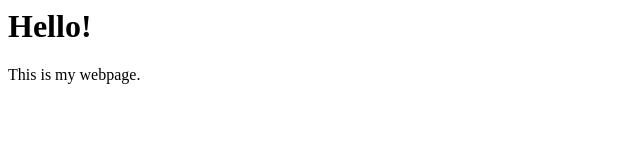
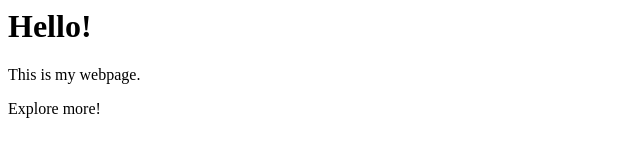
Before and after one commit to linjiamei19/linjiamei19.github.io, a plain HTML site: page index.html in a window 1280 px wide. Shown: the whole page, without its empty margins (0-640 px from the left). Drawn offline with Linux system fonts and the light colour scheme.

Commit message:
Adding basic description for testing

```diff
--- a/index.html
+++ b/index.html
@@ -1,2 +1,3 @@
 <h1>Hello!</h1>
 <p>This is my webpage.</p>
+<p>Explore more!</p>
```
